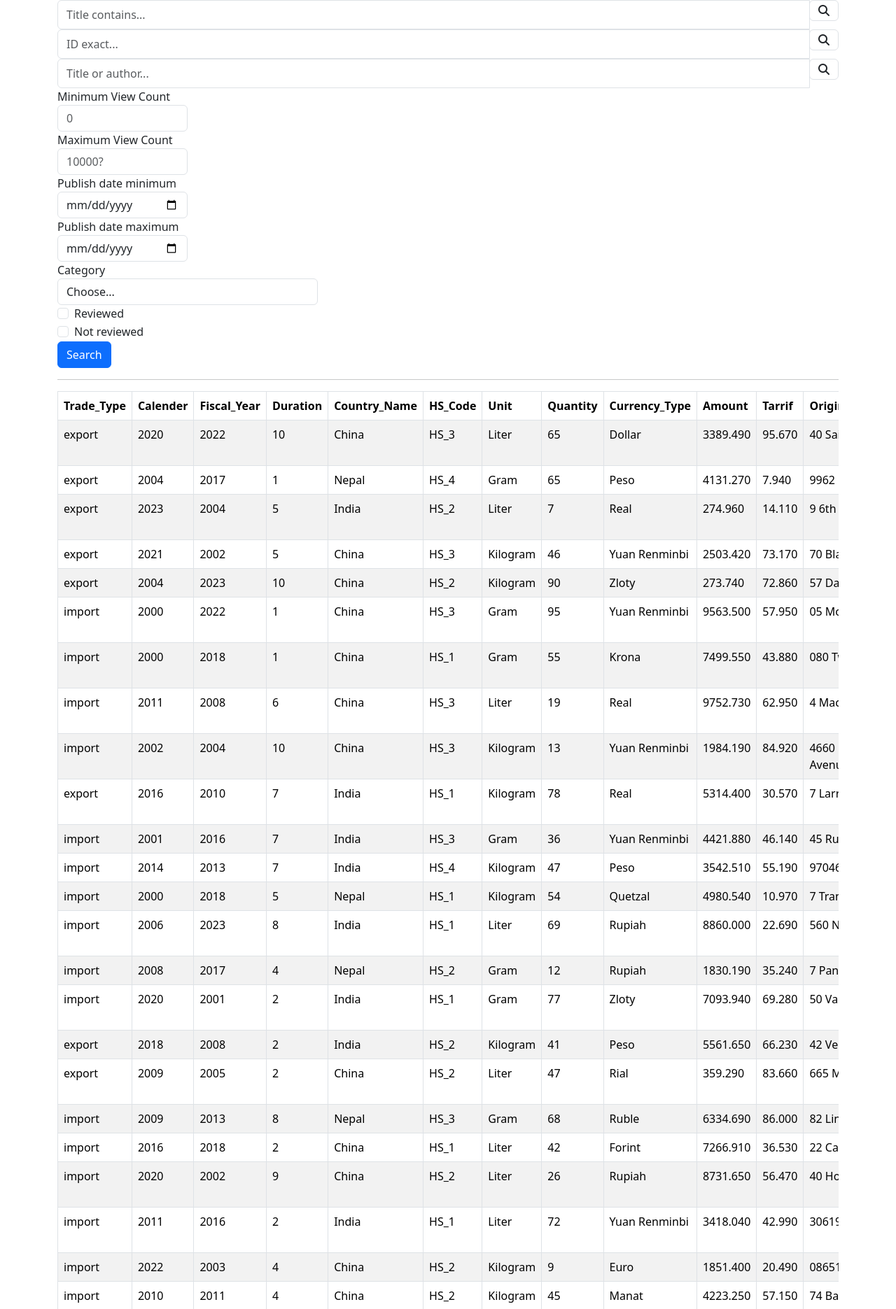
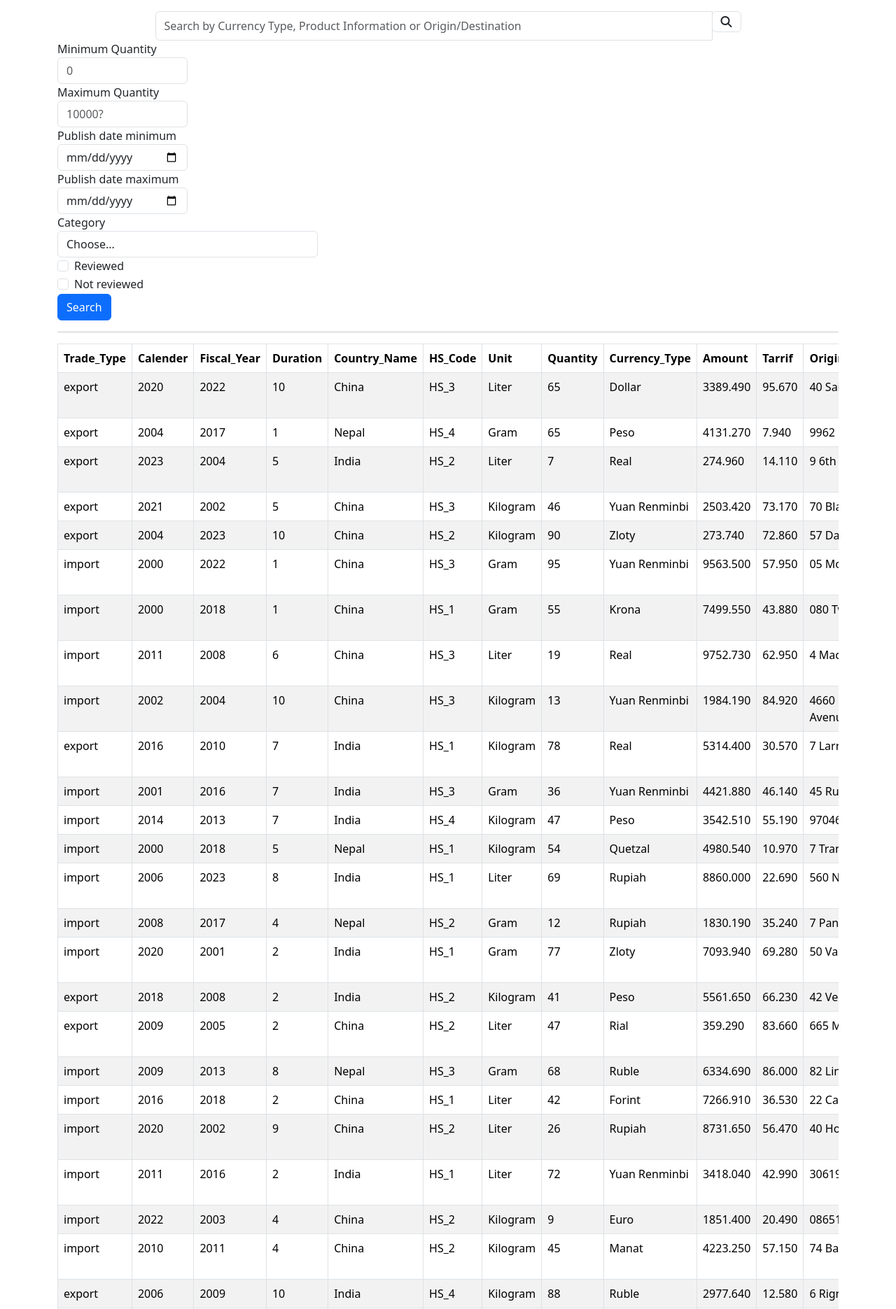
Before and after one commit to SurjanaJ/data-bank, a Django app: page / in a window 1280 px wide. Shown: the part 56-1927 px from the top of the page at 70% size. Run offline with Django 4.2, Linux system fonts and the light colour scheme; data comes from the database, SQL or seed files in the repository; some libraries are stand-ins or nearby versions.

Commit message:
Filter by quantity.

```diff
--- a/databank/import_export/templates/import_export/display_table.html
+++ b/databank/import_export/templates/import_export/display_table.html
@@ -2,12 +2,13 @@
 
 {% block content %}
 
-
-<form method="GET" class="" action=".">
-    <div class="form-row">
-        <div class="form-group col-12">
+<form method="GET" action=".">
+    <div class="form-row  d-flex justify-content-center">
+        <div class="form-group col-9">
             <div class="input-group">
-                <input class="form-control py-2 border-right-0 border" type="search" name="title_contains" placeholder="Title contains..." />
+                <input class="form-control py-2 border-right-0 border" type="search"
+                    name="currency_product_originDestination"
+                    placeholder="Search by Currency Type, Product Information or Origin/Destination" />
                 <span class="input-group-append">
                     <div class="input-group-text bg-transparent">
                         <i class="fa fa-search"></i>
@@ -16,38 +17,16 @@
             </div>
         </div>
     </div>
-    <div class="form-row">
-        <div class="form-group col-12">
-            <div class="input-group">
-                <input class="form-control py-2 border-right-0 border" type="search" name="id_exact" placeholder="ID exact..." />
-                <span class="input-group-append">
-                    <div class="input-group-text bg-transparent">
-                        <i class="fa fa-search"></i>
-                    </div>
-                </span>
-            </div>
-        </div>
-    </div>
-    <div class="form-row">
-        <div class="form-group col-12">
-            <div class="input-group">
-                <input class="form-control py-2 border-right-0 border" type="search" name="title_or_author" placeholder="Title or author..." />
-                <span class="input-group-append">
-                    <div class="input-group-text bg-transparent">
-                        <i class="fa fa-search"></i>
-                    </div>
-                </span>
-            </div>
-        </div>
-    </div>
+
+
     <div class="form-row">
         <div class="form-group col-md-2 col-lg-2">
-        <label for="viewCountMin">Minimum View Count</label>
-        <input type="number" min=0 class="form-control" id="viewCountMin" placeholder="0" name="view_count_min">
+            <label for="viewCountMin">Minimum Quantity</label>
+            <input type="number" min=0 class="form-control" id="viewCountMin" placeholder="0" name="quantity_min">
         </div>
         <div class="form-group col-md-2 col-lg-2">
-        <label for="viewCountMax">Maximum View Count</label>
-        <input type="number" min=0 class="form-control" id="viewCountMax" placeholder="10000?" name="view_count_max">
+            <label for="viewCountMax">Maximum Quantity</label>
+            <input type="number" min=0 class="form-control" id="viewCountMax" placeholder="10000?" name="quantity_max">
         </div>
         <div class="form-group col-md-2 col-lg-2">
             <label for="publishDateMin">Publish date minimum</label>
@@ -91,8 +70,8 @@
 <hr>
 <div class="table-responsive">
     <table class="table  table-striped table-bordered ">
-        <thead >
-            <tr >
+        <thead>
+            <tr>
                 <th scope="col">Trade_Type</th>
                 <th scope="col">Calender</th>
                 <th scope="col">Fiscal_Year</th>
--- a/databank/import_export/views.py
+++ b/databank/import_export/views.py
@@ -1,21 +1,36 @@
 from django import apps
 from django.http import HttpResponse
 from django.shortcuts import redirect, render
+from django.db.models import Q
 
 from .forms import UploadTradeForm
 from .models import HS_Code_meta, TradeData, Country_meta, TradersName_ExporterImporter_meta, Unit_meta
 import pandas as pd
 
 
+def is_valid_queryparam(param):
+    return param !='' and param is not None
+
 def display_table(request):
-    # data = TradeData.objects.all()
-    # return render(request, 'import_export/display_table.html', {'data': data })
     data = TradeData.objects.all()
-    title_contains_query = request.GET.get('title_contains')
-    title_or_author_query = request.GET.get('title_or_author')
+    currency_product_originDestination_query = request.GET.get('currency_product_originDestination')
+    quantity_min = request.GET.get('quantity_min')
+    quantity_max = request.GET.get('quantity_max')
+    # date_min = request.GET.get(date_min)
+    # date_max = request.GET.get(date_max)
 
-    if title_contains_query !='' and title_contains_query is not None:
-        data = data.filter(Currency_Type__icontains= title_contains_query)
+    if is_valid_queryparam(currency_product_originDestination_query):
+        data = data.filter(
+            Q(Currency_Type__icontains = currency_product_originDestination_query) | Q(Product_Information__icontains = currency_product_originDestination_query) | Q(Origin_Destination__icontains = currency_product_originDestination_query) ).distinct()
+
+    if is_valid_queryparam(quantity_min):
+        data = data.filter(Quantity__gte=quantity_min)
+
+    if is_valid_queryparam(quantity_max):
+        data = data.filter(Quantity__lt=quantity_max)
+
+    # if is_valid_queryparam(date_min):
+    #     data = data.filter()
 
     context = {'data': data}
     return render(request, 'import_export/display_table.html', context)
--- a/databank/templates/main.html
+++ b/databank/templates/main.html
@@ -16,12 +16,8 @@
 
     {% include 'navbar.html' %}
 
-    <div class="container ">
-
-
+    <div class="container  pt-3  ">
         {% block content %}
-
-
         {% endblock  %}
     </div>
 
```
Lines whose indentation alone changed are shown as unchanged.
